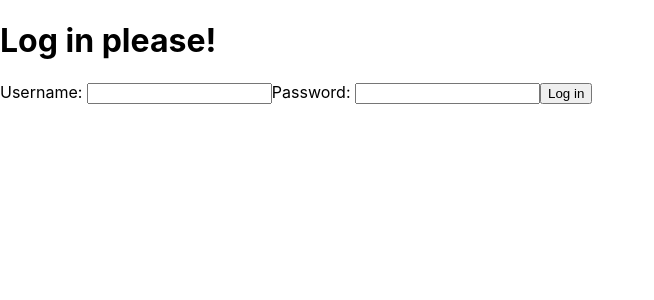
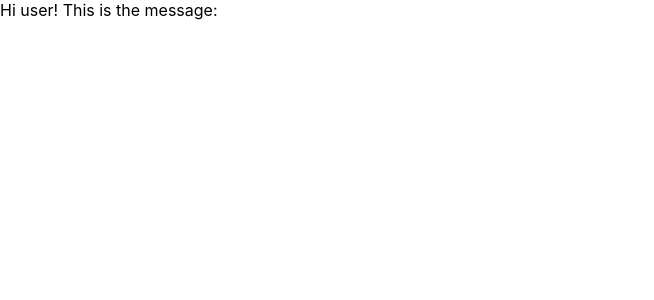
Before and after one commit to lawsonhung/Perfect-Desserts-Frontend, a React (Create React App) app: page /messages in a window 1280 px wide. Shown: the top 300 px of the page, without its empty margins (0-654 px from the left). Built offline with nearby package versions, Linux system fonts and the light colour scheme.

Commit message:
Added React Routes

```diff
--- a/package.json
+++ b/package.json
@@ -8,6 +8,7 @@
     "@testing-library/user-event": "^7.2.1",
     "react": "^16.13.0",
     "react-dom": "^16.13.0",
+    "react-router-dom": "^5.1.2",
     "react-scripts": "3.4.0"
   },
   "scripts": {
--- a/src/App.js
+++ b/src/App.js
@@ -1,7 +1,11 @@
 import React, { Component } from 'react';
 import ProfilePage from './ProfilePage';
+import HomePage from './HomePage';
 import LoginPage from './LoginPage';
 import SignUpPage from './SignUpPage';
+// import FourLOLZFourPage from './FourLOLZFourPage';
+import MessagePage from './MessagePage';
+import { Switch, Route } from 'react-router-dom';
 
 export default class App extends Component {
   state = {
@@ -24,17 +28,6 @@ export default class App extends Component {
 
   render() {
 
-    switch (this.state.page) {
-      case 'login':
-        return <LoginPage redirect={this.redirect} />
-      case 'signup':
-        return <SignUpPage/>
-      case 'profile':
-        return <ProfilePage redirect={this.redirect}/>
-      default:
-        return <LoginPage/>
-    }
-
     // return (
     //   <div>
     //     {/* <h1>
@@ -45,5 +38,28 @@ export default class App extends Component {
     //     <LoginPage/>
     //   </div>
     // );
+
+    // switch (this.state.page) {
+    //   case 'login':
+    //     return <LoginPage redirect={this.redirect} >
+    //         <h1>Hello! Login tag</h1>
+    //       </LoginPage>
+    //   case 'signup':
+    //     return <SignUpPage/>
+    //   case 'profile':
+    //     return <ProfilePage redirect={this.redirect}/>
+    //   default:
+    //     return <LoginPage/>
+    // }
+
+    return (
+      <Switch>
+        <Route path={'/profile'} component={ProfilePage} />
+        <Route path={'/login'} component={LoginPage} />
+        <Route path={'/signup'} component={SignUpPage} />
+        <Route path={'/messages'} component={MessagePage} />
+        <Route path={'/'} component={HomePage} />
+      </Switch>
+    )
   }
 }
--- /dev/null
+++ b/src/HomePage.js
@@ -0,0 +1,11 @@
+import React, { Component } from 'react';
+
+export default class HomePage extends Component {
+  render () {
+    return (
+      <div>
+        Hi, I'm the HomePage!
+      </div>
+    );
+  }
+}
--- a/src/LoginPage.js
+++ b/src/LoginPage.js
@@ -39,17 +39,19 @@ export default class LoginPage extends Component {
   }
 
   render() {
+    console.log(this.props.children);
     return (
       <div>
         {/* {<button>Switch to Signup</button>} */}
         <h1>Log in please!</h1>
         <form onSubmit={this.handleSubmit}>
-          <label for="username">Username: </label>
+          <label htmlFor="username">Username: </label>
           <input onChange={this.handleChange} value={this.state.username} type="text" name="username" />
-          <label for="password">Password: </label>
+          <label htmlFor="password">Password: </label>
           <input onChange={this.handleChange} value={this.state.password} type="password" name="password" />
           <input type="submit" value="Log in" />
         </form>
+        {this.props.children}
       </div>
     );
   }
--- /dev/null
+++ b/src/MessagePage.js
@@ -0,0 +1,13 @@
+import React, { Component } from 'react';
+
+export default class MessagePage extends Component {
+
+  render () {
+    return (
+      <div>
+        Hi user! This is the message:
+      </div>
+    );
+  }
+
+}
--- a/src/index.js
+++ b/src/index.js
@@ -2,5 +2,10 @@ import React from 'react';
 import ReactDOM from 'react-dom';
 import './index.css';
 import App from './App';
+import { BrowserRouter } from 'react-router-dom';
 
-ReactDOM.render(<App />, document.getElementById('root'));
+// ReactDOM.render(<App />, document.getElementById('root'));
+ReactDOM.render(
+  <BrowserRouter>
+    <App />
+  </BrowserRouter>, document.getElementById('root'));
```
Also changed, not shown: src/FourOhFourPage.js (added, +13 -0 lines), 1 other file (tests, documents, lock files or other folders).
